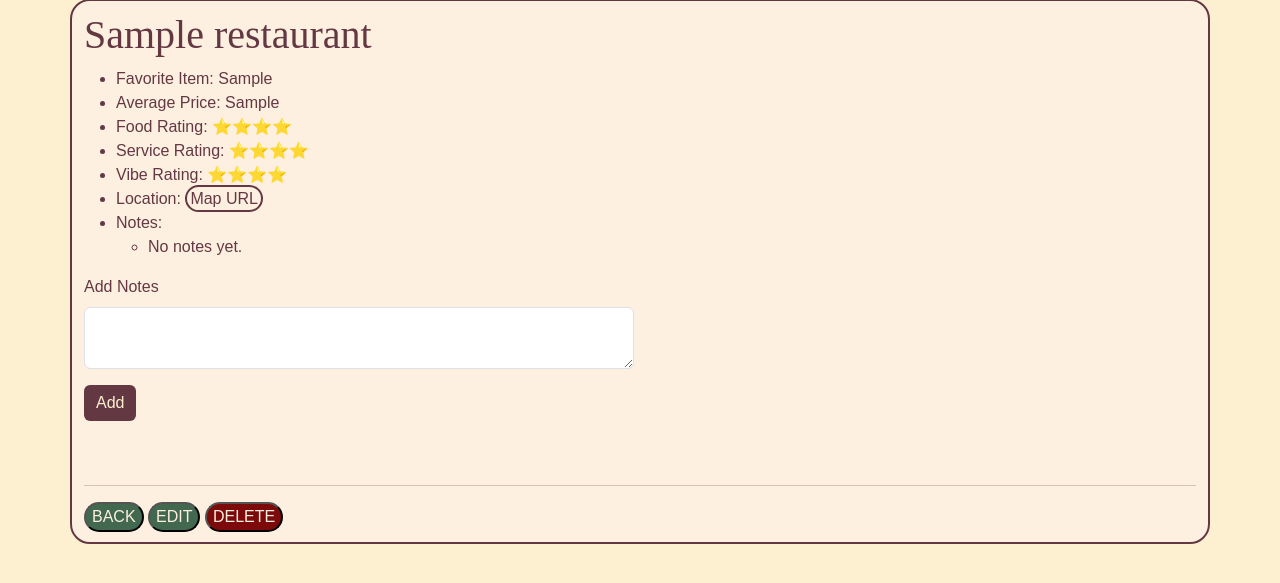
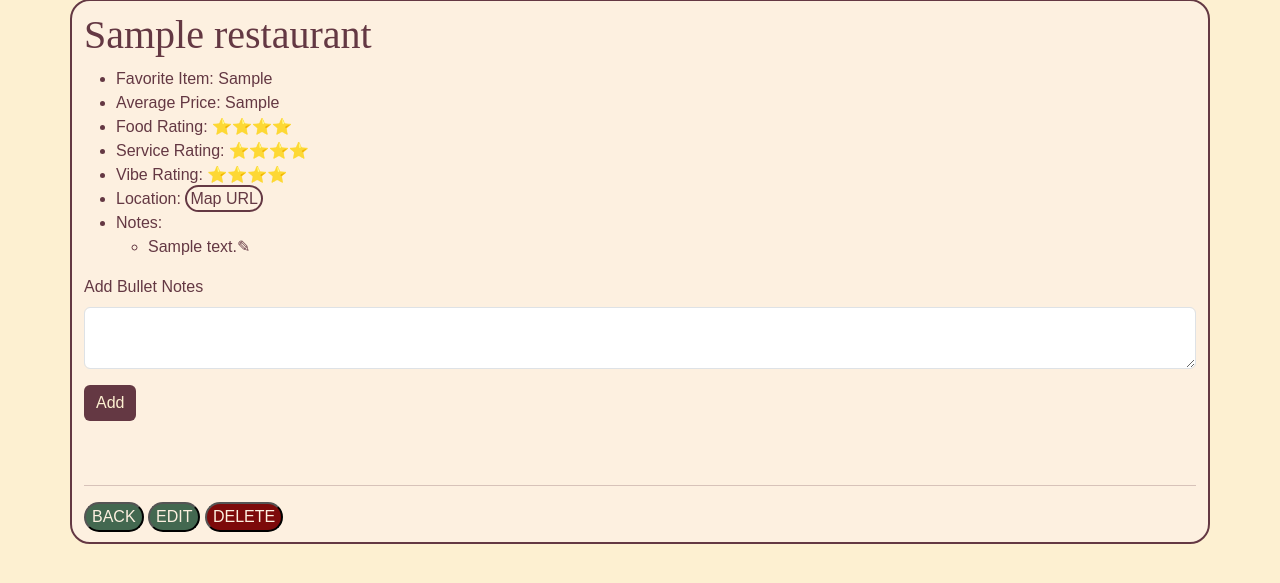
Before and after one commit to ShadoUNDERSCORE/restaurantReview, a Flask app: page /restaurant/1 in a window 1280 px wide. Shown: the part 98-681 px from the top of the page. Run offline with Flask 3, Linux system fonts and the light colour scheme; tables that the repository leaves empty hold one stand-in row (values such as "Sample post"); some libraries are stand-ins or nearby versions.

Commit message:
Make notes a child DataBase | v0.7

```diff
--- a/forms.py
+++ b/forms.py
@@ -40,17 +40,17 @@ class EditRestaurantForm(FlaskForm):
 
 
 class NewNoteForm(FlaskForm):
-    notes = TextAreaField("Add Notes", validators=[DataRequired()])
+    note = TextAreaField("Add Bullet Notes", validators=[DataRequired()])
     submit = SubmitField("Add")
 
 
 class EditNoteForm(FlaskForm):
-    notes = TextAreaField("Edit Note")
+    note = TextAreaField("Edit Note")
     submit = SubmitField("Save")
 
     def __init__(self, method, old_note="Type a note..."):
         super(EditNoteForm, self).__init__()
-        self.notes.default = old_note
+        self.note.default = old_note
         self.method = method
         if self.method == "GET":
             self.process()
--- a/main.py
+++ b/main.py
@@ -3,7 +3,7 @@ from flask import Flask, render_template, request, redirect, url_for, flash
 from flask_bootstrap import Bootstrap5
 from flask_wtf import CSRFProtect
 from flask_sqlalchemy import SQLAlchemy
-from sqlalchemy.orm import DeclarativeBase, Mapped, mapped_column
+from sqlalchemy.orm import DeclarativeBase, Mapped, mapped_column, relationship
 from sqlalchemy import Integer, String
 
 from forms import NewRestaurantForm, EditRestaurantForm, NewNoteForm, EditNoteForm
@@ -24,6 +24,7 @@ Bootstrap5(app)
 
 
 class Restaurant(db.Model):
+    __tablename__ = "restaurants"
     id: Mapped[int] = mapped_column(Integer, primary_key=True)
     name: Mapped[str] = mapped_column(String, nullable=False, unique=True)
     fav_item: Mapped[str] = mapped_column(String, nullable=True)
@@ -32,7 +33,15 @@ class Restaurant(db.Model):
     rate_service: Mapped[int] = mapped_column(Integer, nullable=False)
     rate_vibe: Mapped[int] = mapped_column(Integer, nullable=False)
     location: Mapped[str] = mapped_column(String, nullable=True)
-    notes: Mapped[str] = mapped_column(String, nullable=True)
+    notes = relationship("Note", back_populates="restaurant")
+
+
+class Note(db.Model):
+    __tablename__ = "notes"
+    id: Mapped[int] = mapped_column(Integer, primary_key=True)
+    note: Mapped[str] = mapped_column(String, nullable=False)
+    restaurant_id: Mapped[int] = mapped_column(Integer, db.ForeignKey("restaurants.id"))
+    restaurant = relationship("Restaurant", back_populates="notes")
 
 
 with app.app_context():
@@ -89,22 +98,15 @@ def restaurants():
 @app.route("/restaurant/<restaurant_id>", methods=["GET", "POST"])
 def restaurant_info(restaurant_id):
     form = NewNoteForm()
-    restaurant_data = db.session.execute(db.select(Restaurant).where(Restaurant.id == restaurant_id)).scalar()
-    notes = restaurant_data.notes
-    if notes:
-        notes = notes.split("ʢ")[1:]
-    if form.validate_on_submit() and notes:
-        restaurant_to_update = db.session.execute(db.select(Restaurant).where(Restaurant.id == restaurant_id)).scalar()
-        restaurant_to_update.notes += f"ʢ{form.notes.data}"
-        db.session.commit()
-        return redirect(url_for("restaurant_info", restaurant_id=restaurant_id))
-    elif form.validate_on_submit() and not notes:
-        restaurant_to_update = db.session.execute(db.select(Restaurant).where(Restaurant.id == restaurant_id)).scalar()
-        restaurant_to_update.notes = f"ʢ{form.notes.data}"
+    restaurant = db.session.execute(db.select(Restaurant).where(Restaurant.id == restaurant_id)).scalar()
+    notes = db.session.execute(db.select(Note).where(restaurant_id == restaurant_id)).scalars()
+    if form.validate_on_submit():
+        new_note = Note(note=form.note.data, restaurant_id=restaurant_id)
+        db.session.add(new_note)
         db.session.commit()
         return redirect(url_for("restaurant_info", restaurant_id=restaurant_id))
     return render_template("restaurant_info.html",
-                           data=restaurant_data, form=form, notes=notes)
+                           restaurant=restaurant, form=form, notes=notes)
 
 
 # Update
@@ -142,43 +144,33 @@ def delete_conf(restaurant_id):
 @app.route("/delete/<restaurant_id>")
 def delete(restaurant_id):
     restaurant_to_delete = db.session.execute(db.select(Restaurant).where(Restaurant.id == restaurant_id)).scalar()
+    notes_to_delete = db.session.execute(db.select(Note).where(restaurant_id == restaurant_id)).scalars()
     db.session.delete(restaurant_to_delete)
+    for note in notes_to_delete:
+        db.session.delete(note)
     db.session.commit()
     return redirect(url_for("restaurants"))
 
 
 # Notes
-# TODO: Make Notes a child (One-to-Many) DB Table
-@app.route("/edit_notes/<restaurant_id>", methods=["GET", "POST"])
-def edit_notes(restaurant_id):
-    if request.args.get("note_id"):
-        note_id = int(request.args.get("note_id"))
-    else:
-        note_id = 0
-    restaurant_to_edit = db.session.execute(db.select(Restaurant).where(Restaurant.id == restaurant_id)).scalar()
-    notes_list = restaurant_to_edit.notes.split("ʢ")
-
-    form = EditNoteForm("POST", notes_list[note_id])
+@app.route("/edit_notes/<restaurant_id>/<note_id>", methods=["GET", "POST"])
+def edit_notes(restaurant_id, note_id):
+    old_note = db.session.execute(db.select(Note).where(Note.id == note_id)).scalar()
+    restaurant = db.session.execute(db.select(Restaurant).where(Restaurant.id == restaurant_id)).scalar()
+    form = EditNoteForm(method=request.method, old_note=old_note.note)
     if form.validate_on_submit():
-        notes_list[note_id] = form.notes.data
-        restaurant_to_edit.notes = "ʢ".join(notes_list)
+        db.session.query(Note).filter(Note.id == note_id).update({"note": form.note.data})
         db.session.commit()
-        return redirect(url_for("edit_notes", restaurant_id=restaurant_id))
-    else:
-        form = EditNoteForm("GET", notes_list[note_id])
-        return render_template("edit_notes.html",
-                               restaurant=restaurant_to_edit, notes=notes_list, form=form, note_id=note_id)
+        return redirect(url_for("restaurant_info", restaurant_id=restaurant_id))
+    return render_template("edit_notes.html", form=form, restaurant=restaurant, note_id=note_id)
 
 
-@app.route("/delete_note/<restaurant_id>")
-def delete_note(restaurant_id):
-    note_id = int(request.args.get("note_id"))
-    restaurant = db.session.execute(db.select(Restaurant).where(Restaurant.id == restaurant_id)).scalar()
-    notes_list = restaurant.notes.split("ʢ")
-    notes_list.pop(note_id)
-    restaurant.notes = "ʢ".join(notes_list)
+@app.route("/delete_note/<restaurant_id>/<note_id>")
+def delete_note(restaurant_id, note_id):
+    note_to_del = db.session.execute(db.select(Note).where(Note.id == note_id)).scalar()
+    db.session.delete(note_to_del)
     db.session.commit()
-    return redirect(url_for("edit_notes", restaurant_id=restaurant_id, note_id=0))
+    return redirect(url_for("restaurant_info", restaurant_id=restaurant_id))
 
 
 if __name__ == "__main__":
--- a/templates/restaurant_info.html
+++ b/templates/restaurant_info.html
@@ -4,19 +4,19 @@
 {% block content %}
 <body class="bg">
 <div class="container container-box">
-    <h1>{{ data.name }}</h1>
+    <h1>{{ restaurant.name }}</h1>
     <ul>
-    <li>Favorite Item: {{ data.fav_item }}</li>
-    <li>Average Price: {{ data.ave_price }}</li>
-    <li>Food Rating: {% for _ in range(data.rate_food) %}⭐{% endfor %}</li>
-    <li>Service Rating: {% for _ in range(data.rate_service) %}⭐{% endfor %}</li>
-    <li>Vibe Rating: {% for _ in range(data.rate_vibe) %}⭐{% endfor %}</li>
-    <li>Location: <a href="{{ data.location }}" class="clickable">Map URL</a></li>
+    <li>Favorite Item: {{ restaurant.fav_item }}</li>
+    <li>Average Price: {{ restaurant.ave_price }}</li>
+    <li>Food Rating: {% for _ in range(restaurant.rate_food) %}⭐{% endfor %}</li>
+    <li>Service Rating: {% for _ in range(restaurant.rate_service) %}⭐{% endfor %}</li>
+    <li>Vibe Rating: {% for _ in range(restaurant.rate_vibe) %}⭐{% endfor %}</li>
+    <li>Location: <a href="{{ restaurant.location }}" class="clickable">Map URL</a></li>
     <li>Notes:
         <ul>
         {% if notes: %}
             {% for note in notes %}
-                <li>{{ note }}</li>
+                <li>{{ note.note }}<a href="{{ url_for('edit_notes', note_id=note.id, restaurant_id=restaurant.id) }}">✎</a></li>
             {% endfor %}
         {% else %}
             <li>No notes yet.</li>
@@ -30,8 +30,8 @@
     <br>
     <hr>
     <a href="{{url_for('restaurants') }}"><button style="background: #436850;" class="util-button">BACK</button></a>
-    <a href="{{ url_for('edit', restaurant_id=data.id) }}"><button style="background: #436850;" class="util-button">EDIT</button></a>
-    <a href="{{ url_for('delete_conf', restaurant_id=data.id) }}"><button style="background: #7D0A0A;" class="util-button">DELETE</button></a>
+    <a href="{{ url_for('edit', restaurant_id=restaurant.id) }}"><button style="background: #436850;" class="util-button">EDIT</button></a>
+    <a href="{{ url_for('delete_conf', restaurant_id=restaurant.id) }}"><button style="background: #7D0A0A;" class="util-button">DELETE</button></a>
 </div>
 </body>
 {% endblock %}
--- a/templates/restaurants.html
+++ b/templates/restaurants.html
@@ -6,7 +6,6 @@
         <table class="table">
             <thead class="thead-dark">
                 <tr>
-                  <th scope="col" class="hide_on_mobile hide_on_mid">#</th>
                   <th scope="col">Name</th>
                   <th scope="col" class="hide_on_mobile hide_on_mid">Favorite Item</th>
                   <th scope="col" class="hide_on_mobile">Average Price</th>
@@ -19,7 +18,6 @@
             <tbody>
             {% for restaurant in data %}
             <tr>
-              <th scope="row" class="hide_on_mobile hide_on_mid">{{ restaurant.id }}</th>
               <td><a href="{{ url_for('restaurant_info', restaurant_id=restaurant.id) }}" class="clickable">{{ restaurant.name }}</a></td>
               <td class="hide_on_mobile hide_on_mid">{{ restaurant.fav_item }}</td>
               <td class="hide_on_mobile">{{ restaurant.ave_price }}</td>
```
Also changed, not shown: templates/edit_notes.html (+1 -10 lines).
